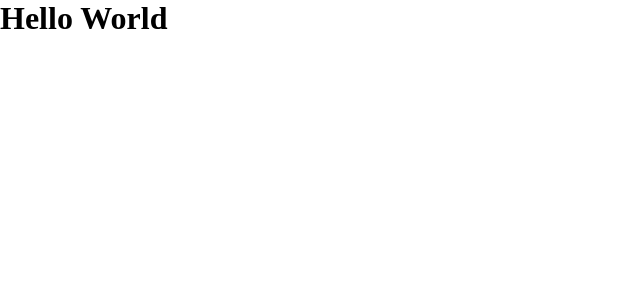
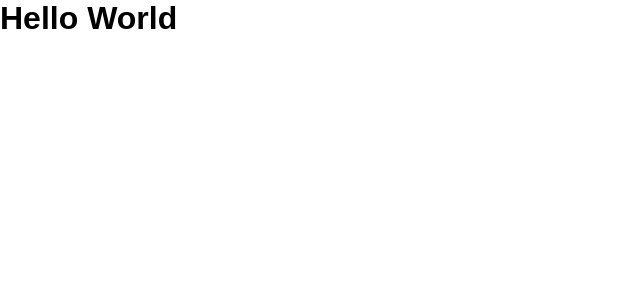
Before and after one commit to 5tarlight/grade-predictor, a React (Create React App) app in the folder frontend/: page / in a window 1280 px wide. Shown: the top 300 px of the page, without its empty margins (0-640 px from the left). Built offline with nearby package versions, Linux system fonts and the light colour scheme.

Commit message:
html title

```diff
--- a/frontend/public/index.html
+++ b/frontend/public/index.html
@@ -7,37 +7,14 @@
     <meta name="theme-color" content="#000000" />
     <meta
       name="description"
-      content="Web site created using create-react-app"
+      content="Predict your future grade! Do not believe everything of this site"
     />
     <link rel="apple-touch-icon" href="%PUBLIC_URL%/logo192.png" />
-    <!--
-      manifest.json provides metadata used when your web app is installed on a
-      user's mobile device or desktop. See https://developers.google.com/web/fundamentals/web-app-manifest/
-    -->
     <link rel="manifest" href="%PUBLIC_URL%/manifest.json" />
-    <!--
-      Notice the use of %PUBLIC_URL% in the tags above.
-      It will be replaced with the URL of the `public` folder during the build.
-      Only files inside the `public` folder can be referenced from the HTML.
-
-      Unlike "/favicon.ico" or "favicon.ico", "%PUBLIC_URL%/favicon.ico" will
-      work correctly both with client-side routing and a non-root public URL.
-      Learn how to configure a non-root public URL by running `npm run build`.
-    -->
-    <title>React App</title>
+    <title>Grade Predictor</title>
   </head>
   <body>
     <noscript>You need to enable JavaScript to run this app.</noscript>
     <div id="root"></div>
-    <!--
-      This HTML file is a template.
-      If you open it directly in the browser, you will see an empty page.
-
-      You can add webfonts, meta tags, or analytics to this file.
-      The build step will place the bundled scripts into the <body> tag.
-
-      To begin the development, run `npm start` or `yarn start`.
-      To create a production bundle, use `npm run build` or `yarn build`.
-    -->
   </body>
 </html>
--- a/frontend/src/styles/global.scss
+++ b/frontend/src/styles/global.scss
@@ -3,4 +3,6 @@
   margin: 0;
   width: 100%;
   height: 100%;
+  font-family: "Nanum Gothic", "Noto Sans JP", sans-serif, Lucida Sans Unicode,
+    arial;
 }
```
